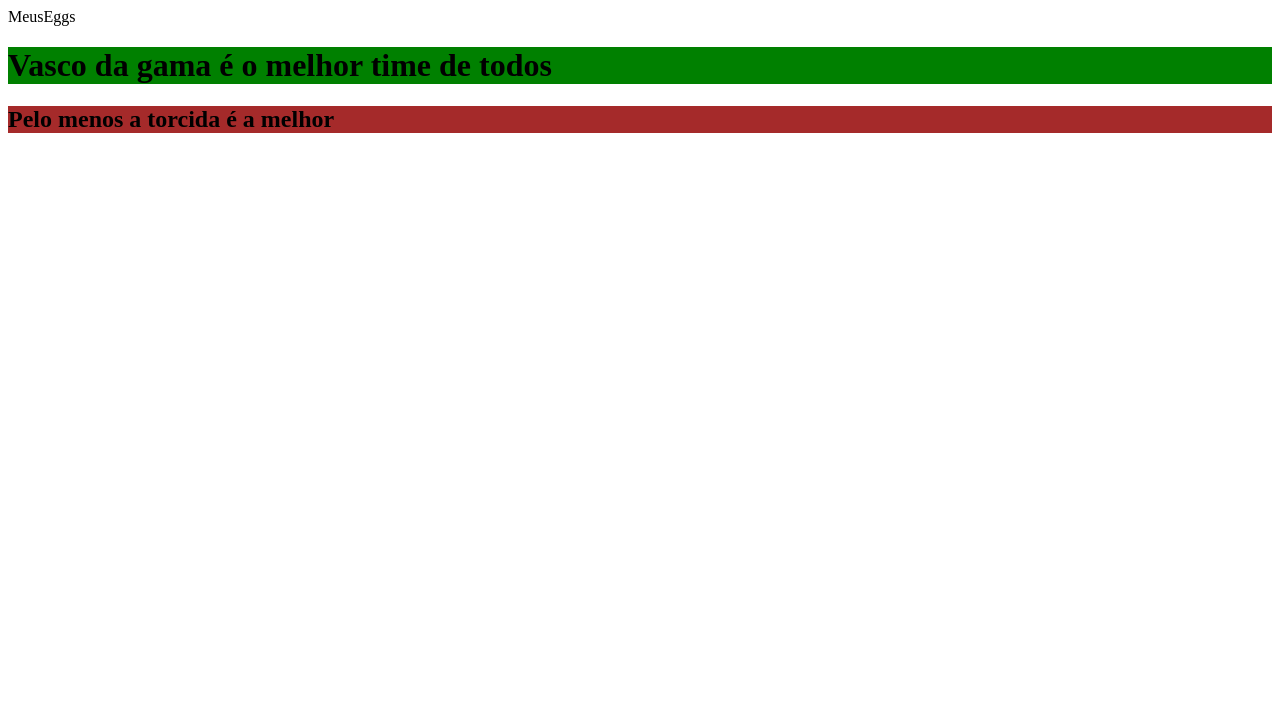
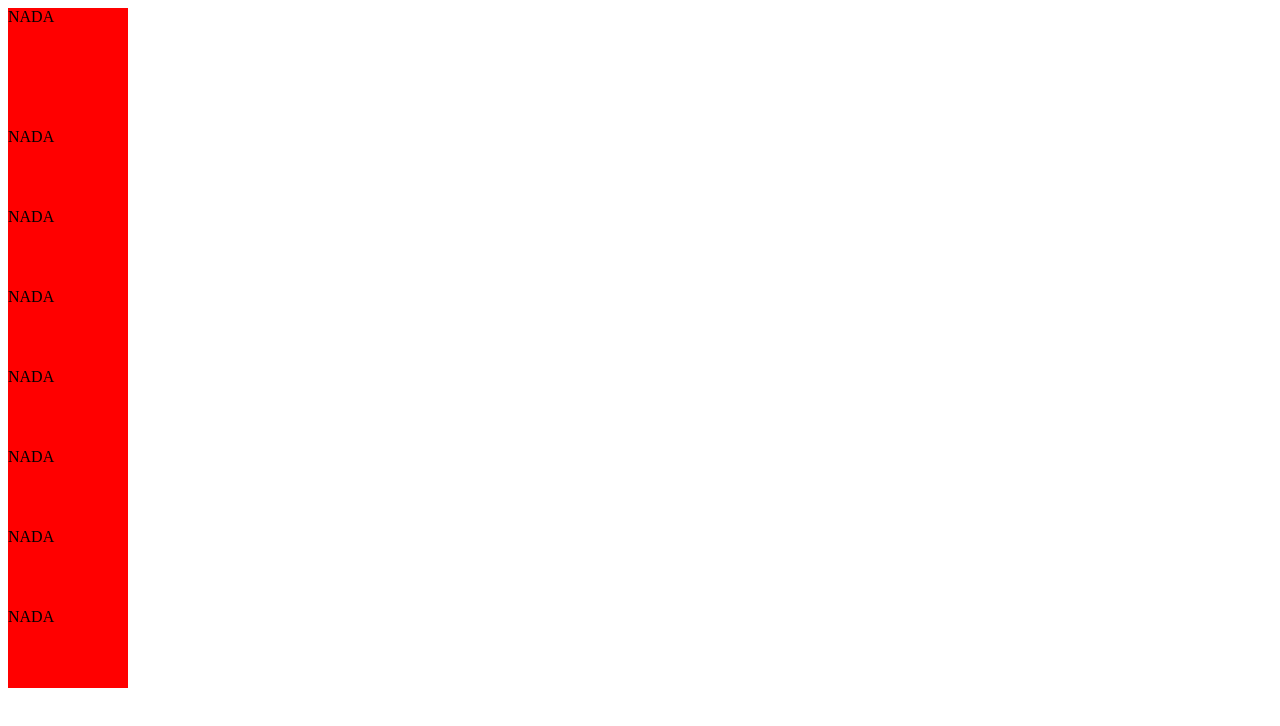
Before and after one commit to AgnaldoMCM/Projetos-do-inicio, a plain HTML site: page index.html in a window 1280 px wide. Drawn offline with Linux system fonts and the light colour scheme.

Commit message:
Update index.html

```diff
--- a/index.html
+++ b/index.html
@@ -1,24 +1,22 @@
-<doctype html>
-    <html lang="pt-BR"
-    <head>
-        <meta charset="utf-8"
-            <title>MeusEggs</title>
-                <style>
-                    #cabecalho-um{
-                        background: green;
-                    }
-                    .fundo-marrom{
-                        background: brown;
-                    }
-                </style>
-        </head>
-    <body>
-        <h1 id="cabecalho-um" class="fundo-verde">
-            Vasco da gama é o melhor time de todos
-        </h1>
-        <h2 id="cabecalho-dois" class="fundo-marrom">
-            Pelo menos a torcida é a melhor
-        </h2>
+<!doctype html>
+<html lang="pt-BR">
 
-    </body>
-    </html>
+<head>
+    <meta charset="utf-8">
+    <meta name="viewport" content="width=device-width, initial-scale=1.0">
+    <title>Documento</title>
+</head>
+
+<body>
+    <div style="width: 120px; height: 120px;background: red;">NADA
+    </div><div style="width: 120px; height: 80px;background: red;">NADA
+    </div><div style="width: 120px; height: 80px;background: red;">NADA
+    </div><div style="width: 120px; height: 80px;background: red;">NADA
+    </div><div style="width: 120px; height: 80px;background: red;">NADA
+    </div><div style="width: 120px; height: 80px;background: red;">NADA
+    </div><div style="width: 120px; height: 80px;background: red;">NADA
+    </div><div style="width: 120px; height: 80px;background: red;">NADA
+    </div>
+</body>
+
+</html>
```
